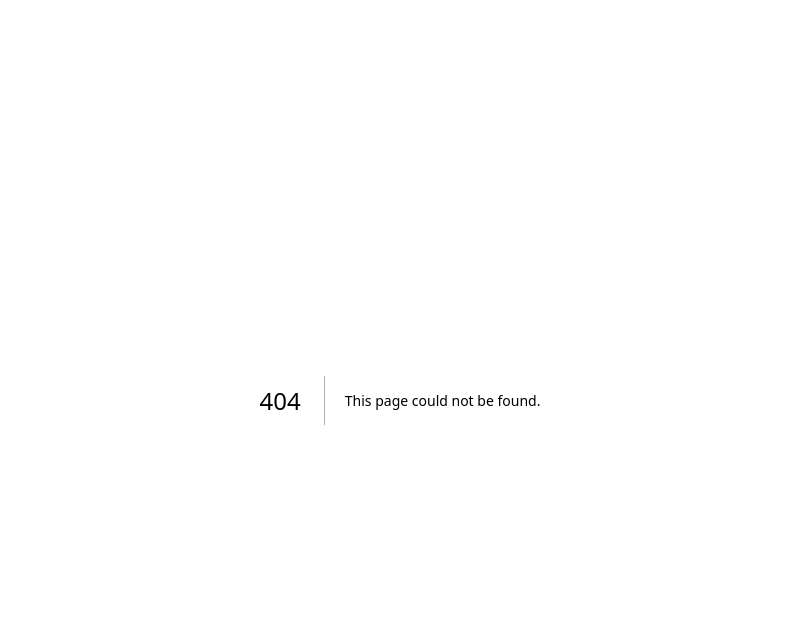
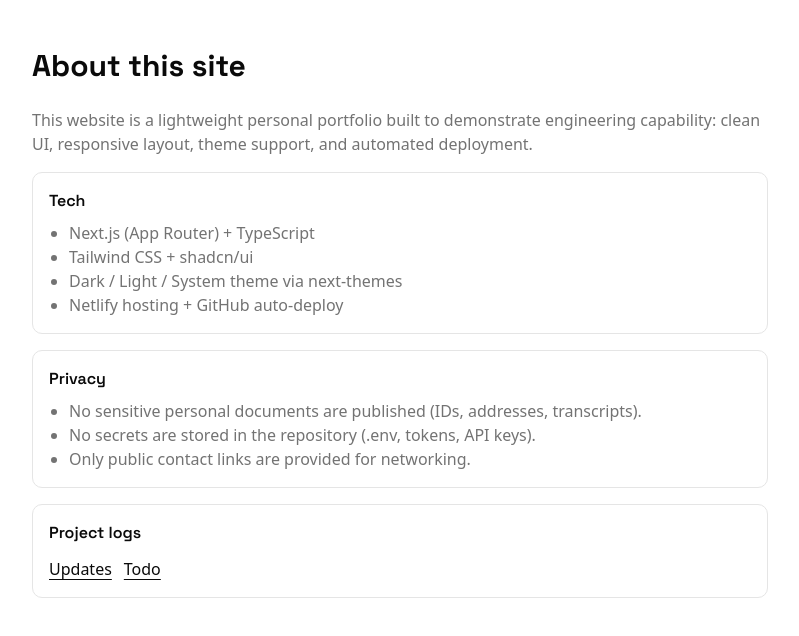
Before and after one commit to EricWang1358/ericwang-portfolio, a Next.js app: page /about in a window 1280 px wide. Before the commit this address had no page. Shown: the top 636 px of the page, without its empty margins (240-1039 px from the left). Built offline with nearby package versions, Linux system fonts and the light colour scheme.

Commit message:
docs: add updates/todo docs and about page

```diff
--- a/package.json
+++ b/package.json
@@ -14,6 +14,7 @@
     "class-variance-authority": "^0.7.1",
     "clsx": "^2.1.1",
     "lucide-react": "^0.563.0",
+    "marked": "^17.0.1",
     "next": "16.1.5",
     "next-themes": "^0.4.6",
     "react": "19.2.3",
--- /dev/null
+++ b/src/app/about/page.tsx
@@ -0,0 +1,55 @@
+import Link from "next/link";
+
+export default function AboutThisSitePage() {
+  return (
+    <main className="mx-auto max-w-3xl px-4 py-12">
+      <h1 className="font-[family-name:var(--font-heading)] text-3xl font-bold text-foreground">
+        About this site
+      </h1>
+
+      <div className="mt-6 space-y-4 text-sm sm:text-base text-muted-foreground">
+        <p>
+          This website is a lightweight personal portfolio built to demonstrate engineering
+          capability: clean UI, responsive layout, theme support, and automated deployment.
+        </p>
+
+        <div className="rounded-lg border border-border bg-card p-4">
+          <h2 className="font-[family-name:var(--font-heading)] text-base font-semibold text-foreground">
+            Tech
+          </h2>
+          <ul className="mt-2 list-disc pl-5">
+            <li>Next.js (App Router) + TypeScript</li>
+            <li>Tailwind CSS + shadcn/ui</li>
+            <li>Dark / Light / System theme via next-themes</li>
+            <li>Netlify hosting + GitHub auto-deploy</li>
+          </ul>
+        </div>
+
+        <div className="rounded-lg border border-border bg-card p-4">
+          <h2 className="font-[family-name:var(--font-heading)] text-base font-semibold text-foreground">
+            Privacy
+          </h2>
+          <ul className="mt-2 list-disc pl-5">
+            <li>No sensitive personal documents are published (IDs, addresses, transcripts).</li>
+            <li>No secrets are stored in the repository (.env, tokens, API keys).</li>
+            <li>Only public contact links are provided for networking.</li>
+          </ul>
+        </div>
+
+        <div className="rounded-lg border border-border bg-card p-4">
+          <h2 className="font-[family-name:var(--font-heading)] text-base font-semibold text-foreground">
+            Project logs
+          </h2>
+          <div className="mt-3 flex flex-wrap gap-3">
+            <Link href="/updates" className="underline underline-offset-4 text-foreground">
+              Updates
+            </Link>
+            <Link href="/todo" className="underline underline-offset-4 text-foreground">
+              Todo
+            </Link>
+          </div>
+        </div>
+      </div>
+    </main>
+  );
+}
--- a/src/app/globals.css
+++ b/src/app/globals.css
@@ -123,3 +123,45 @@
     @apply bg-background text-foreground;
   }
 }
+
+@layer components {
+  .markdown {
+    @apply text-sm sm:text-base text-foreground;
+  }
+  .markdown h1 {
+    @apply mt-8 mb-4 text-3xl font-bold;
+  }
+  .markdown h2 {
+    @apply mt-8 mb-3 text-2xl font-semibold;
+  }
+  .markdown h3 {
+    @apply mt-6 mb-2 text-xl font-semibold;
+  }
+  .markdown p {
+    @apply my-3 leading-relaxed text-muted-foreground;
+  }
+  .markdown a {
+    @apply underline underline-offset-4 text-foreground;
+  }
+  .markdown ul {
+    @apply my-3 list-disc pl-6 text-muted-foreground;
+  }
+  .markdown ol {
+    @apply my-3 list-decimal pl-6 text-muted-foreground;
+  }
+  .markdown li {
+    @apply my-1;
+  }
+  .markdown blockquote {
+    @apply my-4 border-l-2 border-border pl-4 text-muted-foreground;
+  }
+  .markdown code {
+    @apply rounded bg-accent px-1.5 py-0.5 text-[0.9em] text-accent-foreground;
+  }
+  .markdown pre {
+    @apply my-4 overflow-x-auto rounded-lg border border-border bg-card p-4;
+  }
+  .markdown pre code {
+    @apply bg-transparent p-0;
+  }
+}
--- a/src/app/page.tsx
+++ b/src/app/page.tsx
@@ -1,6 +1,7 @@
 "use client"
 
 import { useState } from "react";
+import Link from "next/link";
 import { Button } from "@/components/ui/button";
 import { Card, CardContent } from "@/components/ui/card";
 import { Github, Linkedin, Mail, ExternalLink, GraduationCap, Menu, X, BookOpen, Instagram } from "lucide-react";
@@ -296,6 +297,14 @@ export default function Home() {
           <p className="text-xs sm:text-sm text-muted-foreground">
             © {new Date().getFullYear()} Eric Wang. Built with Next.js & TailwindCSS.
           </p>
+          <div className="mt-3">
+            <Link
+              href="/about"
+              className="text-xs sm:text-sm underline underline-offset-4 text-muted-foreground hover:text-foreground"
+            >
+              About this site
+            </Link>
+          </div>
         </div>
       </footer>
     </div>
--- /dev/null
+++ b/src/app/todo/page.tsx
@@ -0,0 +1,19 @@
+import { readFile } from "node:fs/promises";
+import { renderMarkdownToHtml } from "@/lib/markdown";
+
+export default async function TodoPage() {
+  const md = await readFile(process.cwd() + "/docs/待办清单.md", "utf-8");
+  const html = await renderMarkdownToHtml(md);
+
+  return (
+    <main className="mx-auto max-w-3xl px-4 py-12">
+      <h1 className="font-[family-name:var(--font-heading)] text-3xl font-bold text-foreground">
+        Todo
+      </h1>
+      <article
+        className="markdown mt-6"
+        dangerouslySetInnerHTML={{ __html: html }}
+      />
+    </main>
+  );
+}
--- /dev/null
+++ b/src/app/updates/page.tsx
@@ -0,0 +1,19 @@
+import { readFile } from "node:fs/promises";
+import { renderMarkdownToHtml } from "@/lib/markdown";
+
+export default async function UpdatesPage() {
+  const md = await readFile(process.cwd() + "/docs/已办更新.md", "utf-8");
+  const html = await renderMarkdownToHtml(md);
+
+  return (
+    <main className="mx-auto max-w-3xl px-4 py-12">
+      <h1 className="font-[family-name:var(--font-heading)] text-3xl font-bold text-foreground">
+        Updates
+      </h1>
+      <article
+        className="markdown mt-6"
+        dangerouslySetInnerHTML={{ __html: html }}
+      />
+    </main>
+  );
+}
--- /dev/null
+++ b/src/lib/markdown.ts
@@ -0,0 +1,5 @@
+import { marked } from "marked";
+
+export async function renderMarkdownToHtml(markdown: string): Promise<string> {
+  return marked.parse(markdown) as string;
+}
```
Also changed, not shown: 3 other files (tests, documents, lock files or other folders).
